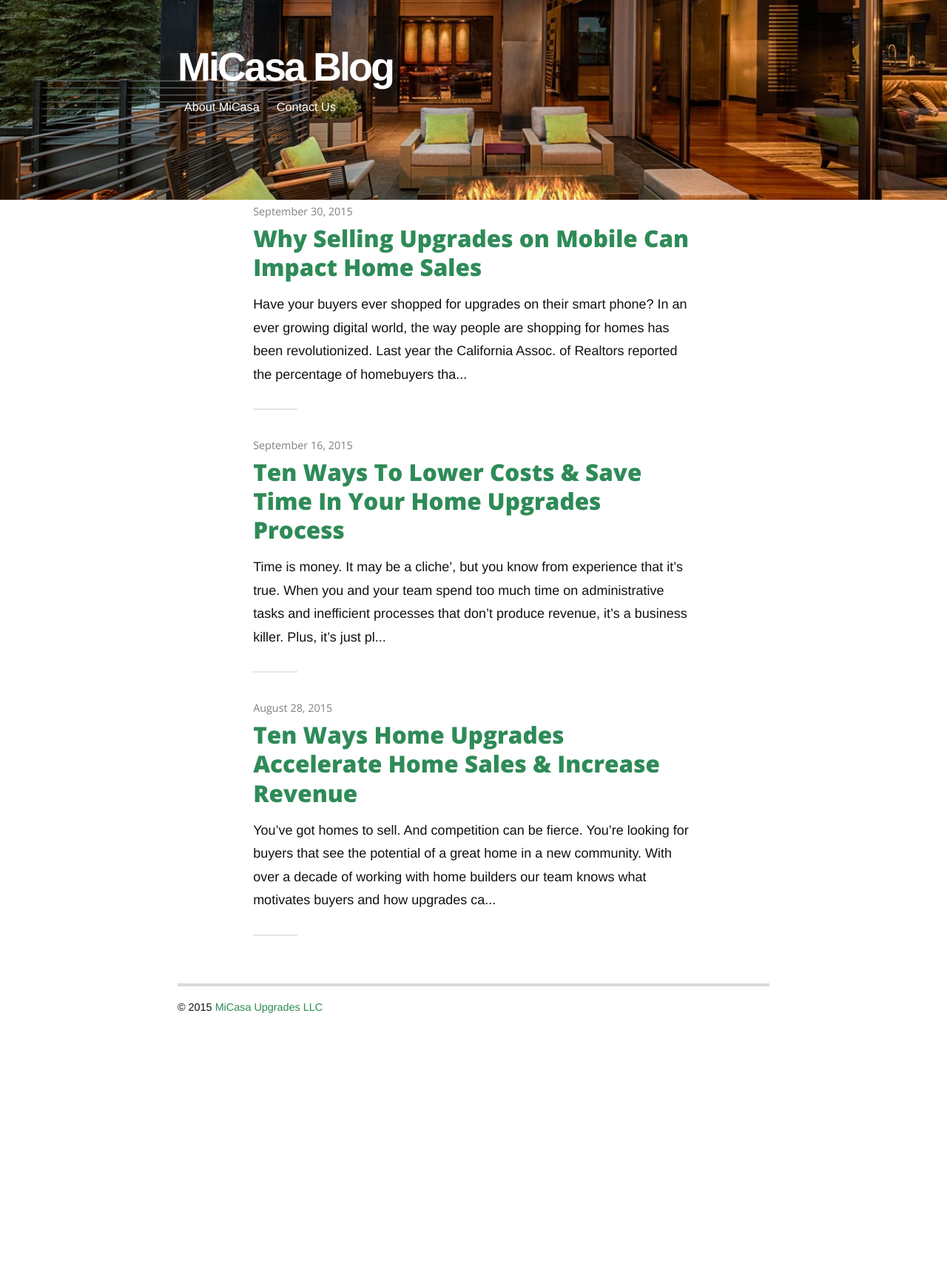
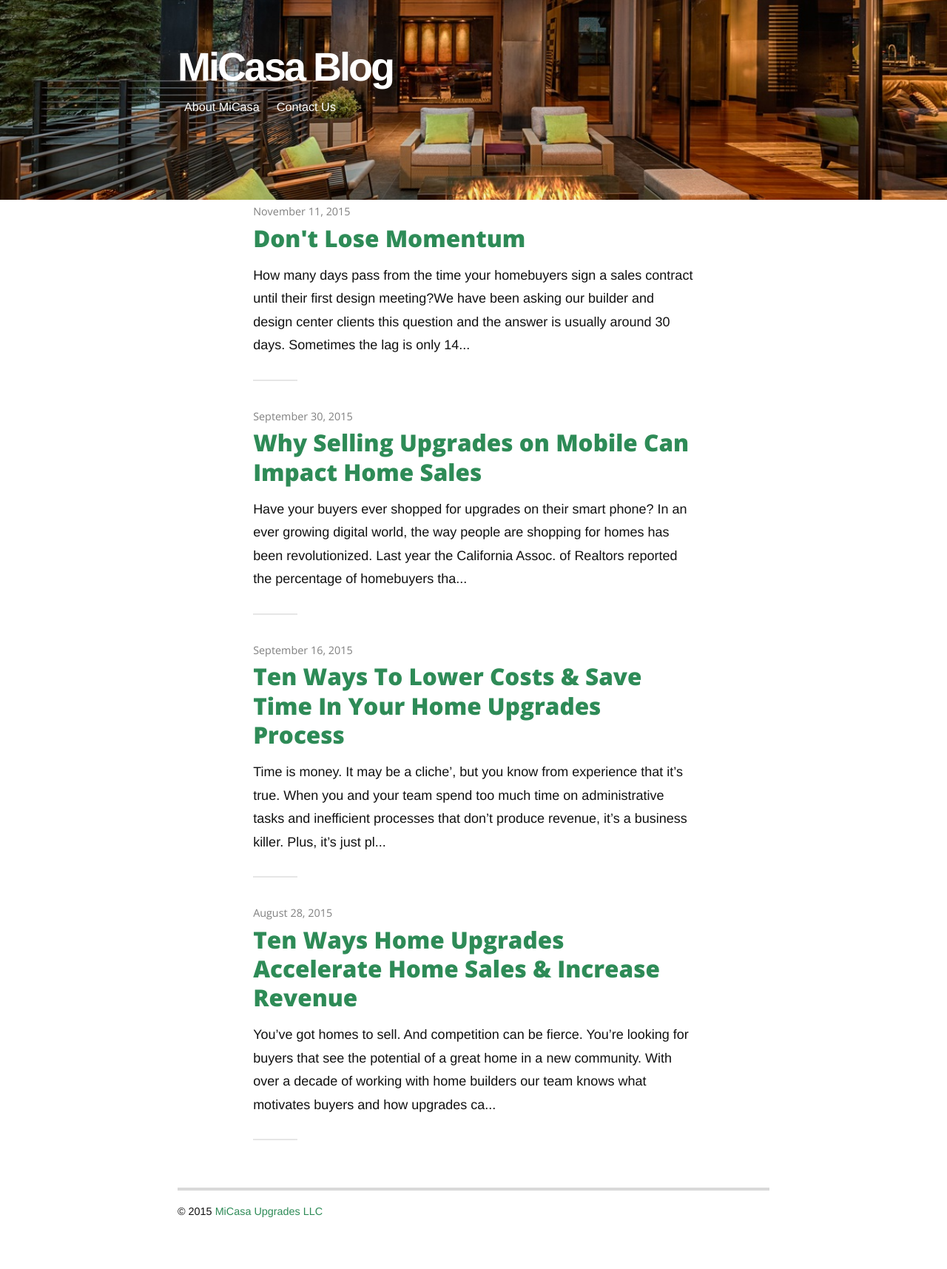
Before and after one commit to micasaupgrades/blog, a Jekyll site: the page built from index.html, in a window 1280 px wide. Shown: the whole page at 74% size. Built offline with Jekyll 4.4.1, drawn with Linux system fonts in a browser that asks for light colours; nearby versions of some CDN libraries; Markdown is read by kramdown in place of the engine named in the settings; the list of posts is cut into pages by our own code; comment, search, counter and statistics services are not loaded; before the commit the page ends 1438 px from its top, so only the background shows below that.

Commit message:
momentum blog post

```diff
--- /dev/null
+++ b/_posts/2015-11-11-dont-lose-momentum.markdown
@@ -0,0 +1,42 @@
+---
+layout: post
+title:  "Don't Lose Momentum"
+date:   2015-11-11
+---
+<img src="{{ '/assets/img/designers.jpg' | prepend: site.baseurl }}" alt="">
+
+<p class="intro"><span class="dropcap">H</span>ow many days pass from the time your homebuyers sign a sales contract until their first design meeting?</p>
+<p>
+We have been asking our builder and design center clients this question and the answer is usually around 30 days.  Sometimes the lag is only 14 days and occasionally, if cut-offs are coming, it can be shorter.
+</p>
+<p>14 days is a long time.  30 days is a really long time.  Why should you care?  <b>By maintaining momentum you will sell more homes and sell more upgrades.</b></p>
+
+<p><b>Sell More Homes</b></p>
+
+<p>How many of your competitors’ communities can your buyer visit in 30 days?  Why give them a chance to change their mind?  We all know selling upgrades increases buyers’ deposit amounts (i.e. their investment in your home) and decreases cancellation rates.  So get your buyers shopping for upgrades right away!</p>
+
+<p><b>Sell More Upgrades</b></p>
+
+<p>Consider these quotes:</p>
+<i>
+<p>
+“Sales Momentum is also one of the hardest things to gain, and the easiest thing to lose.”
+</p>
+<p>
+“In physics, creating momentum takes 3 times the effort as sustaining momentum.”
+</p>
+</i>
+<p>
+You have your homebuyers’ complete attention the day they sign their sales contract.  They can’t wait to imagine the lifestyle their new home will afford them and are eager to complete their personal story by making design choices.  You should capitalize on this momentum rather than fight for their attention 30 days later.</p>
+
+
+<p>
+At MiCasa, our builders and design centers interact with their homebuyers immediately through an e-commerce site created for them.  Here are the results:
+</p>
+<ul>
+	<li>70% of home buyers are shopping for upgrades within 24 hours</li>
+	<li>90% within 72 hours</li>
+	<li>100% within one week</li>
+</ul>
+
+<a href="http://www.micasaupgrades.com/#/contact">Tell me more</a> how to bring my upgrade sales to the digital age and get my buyers shopping right away!
--- a/assets/css/style.css
+++ b/assets/css/style.css
@@ -972,6 +972,9 @@ dd {
     text-decoration: none
 }
 
+.post b {
+    color: #2e8b57;
+}
 .post .postTitle {
     text-align: center;
     margin-top: 2rem;
```
Also changed, not shown: assets/img/designers.jpg (added).
